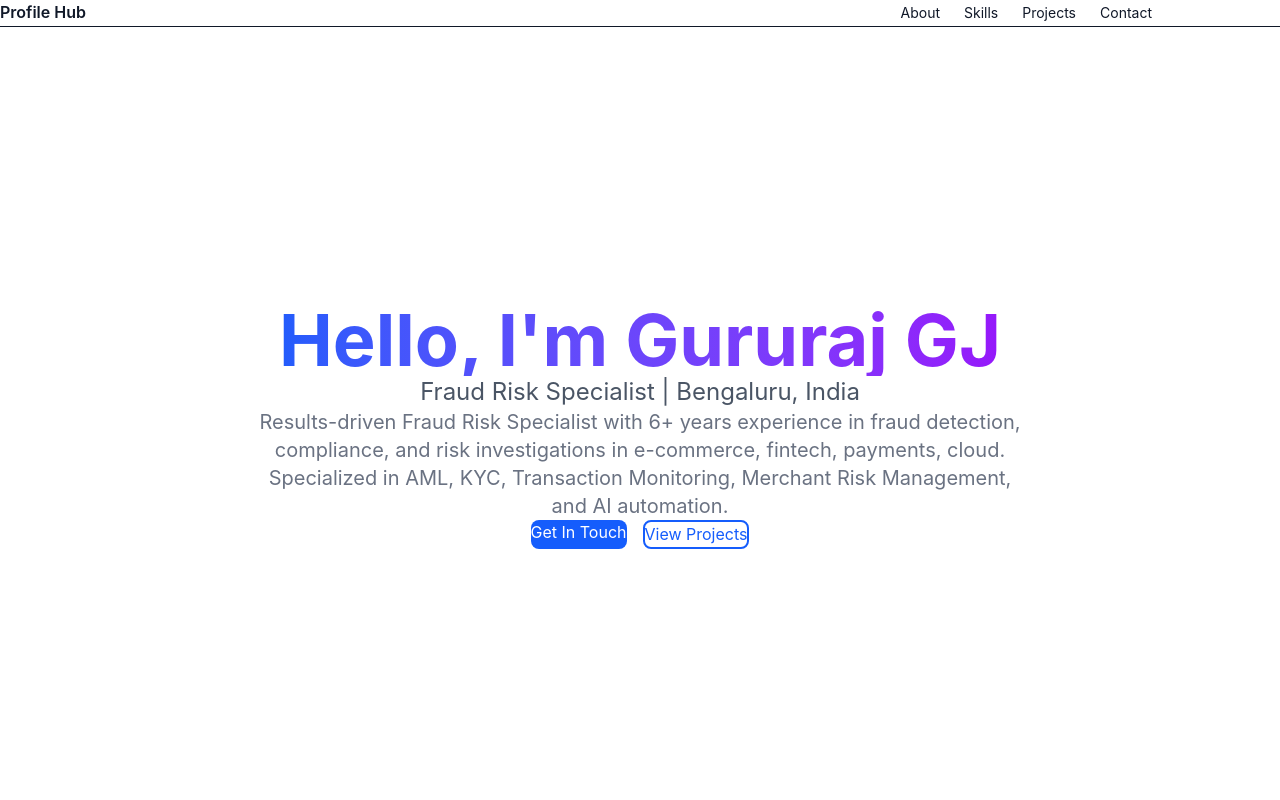
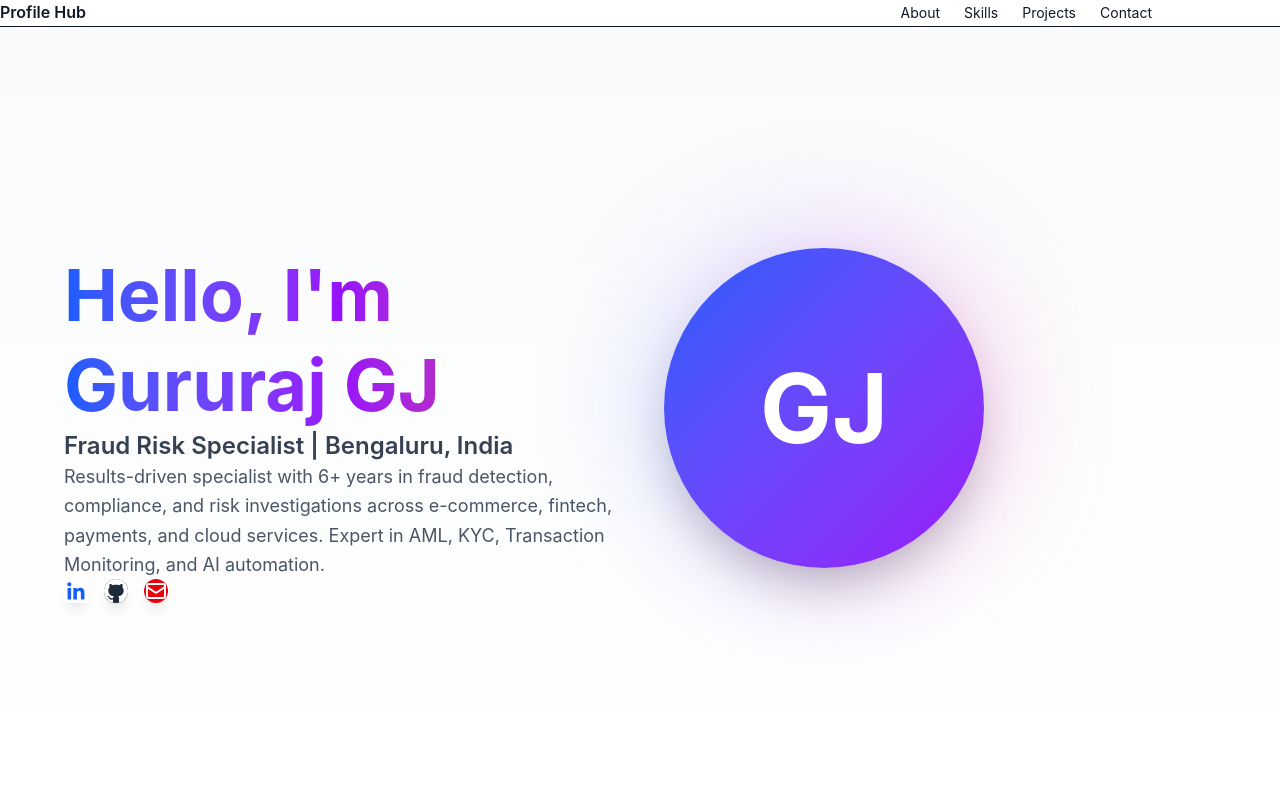
Before and after one commit to Gururaj-GJ/profile-hub, a Next.js app: page / in a window 1280 px wide. Shown: the top 800 px of the page. Built offline with nearby package versions, Linux system fonts and the light colour scheme.

Commit message:
feat: update Hero with animations, social links, and animated avatar
Updated the Hero component layout and styling with animations. Enhanced the content and added gradient backgrounds.

```diff
--- a/src/app/components/Hero.tsx
+++ b/src/app/components/Hero.tsx
@@ -1,30 +1,107 @@
+"use client";
+
+import { motion } from "framer-motion";
+import Image from "next/image";
+
 export default function Hero() {
   return (
-    <section id="hero" className="min-h-screen flex items-center justify-center px-4">
-      <div className="max-w-4xl mx-auto text-center">
-        <h1 className="text-5xl md:text-7xl font-bold mb-6 bg-gradient-to-r from-blue-600 to-purple-600 bg-clip-text text-transparent">
-          Hello, I'm Gururaj GJ
-        </h1>
-        <p className="text-xl md:text-2xl text-gray-600 dark:text-gray-300 mb-4">
+    <section id="hero" className="min-h-screen flex items-center justify-center px-4 py-20 bg-gradient-to-b from-gray-50 to-white dark:from-gray-900 dark:to-gray-800 transition-colors">
+      <div className="max-w-6xl mx-auto grid md:grid-cols-2 gap-12 items-center">
+        <motion.div
+          initial={{ opacity: 0, x: -50 }}
+          animate={{ opacity: 1, x: 0 }}
+          transition={{ duration: 0.8 }}
+        >
+          <motion.h1
+            initial={{ opacity: 0, y: 20 }}
+            animate={{ opacity: 1, y: 0 }}
+            transition={{ duration: 0.6, delay: 0.2 }}
+            className="text-5xl md:text-7xl font-bold mb-6 bg-gradient-to-r from-blue-600 via-purple-600 to-pink-600 bg-clip-text text-transparent leading-tight"
+          >
+            Hello, I'm<br />Gururaj GJ
+          </motion.h1>
+
+          <motion.p
+            initial={{ opacity: 0, y: 20 }}
+            animate={{ opacity: 1, y: 0 }}
+            transition={{ duration: 0.6, delay: 0.4 }}
+            className="text-xl md:text-2xl text-gray-700 dark:text-gray-300 mb-4 font-semibold"
+          >
             Fraud Risk Specialist | Bengaluru, India
-        </p>
-        <p className="text-lg md:text-xl text-gray-500 dark:text-gray-400 mb-8 max-w-3xl mx-auto">
-          Results-driven Fraud Risk Specialist with 6+ years experience in fraud detection, compliance, and risk investigations in e-commerce, fintech, payments, cloud. Specialized in AML, KYC, Transaction Monitoring, Merchant Risk Management, and AI automation.
-        </p>
-        <div className="flex gap-4 justify-center">
+          </motion.p>
+
+          <motion.p
+            initial={{ opacity: 0, y: 20 }}
+            animate={{ opacity: 1, y: 0 }}
+            transition={{ duration: 0.6, delay: 0.6 }}
+            className="text-lg text-gray-600 dark:text-gray-400 mb-8 leading-relaxed"
+          >
+            Results-driven specialist with 6+ years in fraud detection, compliance, and risk investigations across e-commerce, fintech, payments, and cloud services. Expert in AML, KYC, Transaction Monitoring, and AI automation.
+          </motion.p>
+
+          <motion.div
+            initial={{ opacity: 0, y: 20 }}
+            animate={{ opacity: 1, y: 0 }}
+            transition={{ duration: 0.6, delay: 0.8 }}
+            className="flex gap-4 flex-wrap"
+          >
             <a
-            href="#contact"
-            className="px-8 py-3 bg-blue-600 text-white rounded-lg hover:bg-blue-700 transition-colors"
+              href="https://linkedin.com/in/gururaj-gj-52a062b4"
+              target="_blank"
+              rel="noopener noreferrer"
+              className="p-3 bg-blue-600 text-white rounded-full hover:bg-blue-700 transition-all hover:scale-110 shadow-lg"
+              aria-label="LinkedIn"
             >
-            Get In Touch
+              <svg className="w-6 h-6" fill="currentColor" viewBox="0 0 24 24">
+                <path d="M20.447 20.452h-3.554v-5.569c0-1.328-.027-3.037-1.852-3.037-1.853 0-2.136 1.445-2.136 2.939v5.667H9.351V9h3.414v1.561h.046c.477-.9 1.637-1.85 3.37-1.85 3.601 0 4.267 2.37 4.267 5.455v6.286zM5.337 7.433c-1.144 0-2.063-.926-2.063-2.065 0-1.138.92-2.063 2.063-2.063 1.14 0 2.064.925 2.064 2.063 0 1.139-.925 2.065-2.064 2.065zm1.782 13.019H3.555V9h3.564v11.452zM22.225 0H1.771C.792 0 0 .774 0 1.729v20.542C0 23.227.792 24 1.771 24h20.451C23.2 24 24 23.227 24 22.271V1.729C24 .774 23.2 0 22.222 0h.003z"/>
+              </svg>
             </a>
             <a
-            href="#projects"
-            className="px-8 py-3 border-2 border-blue-600 text-blue-600 rounded-lg hover:bg-blue-50 dark:hover:bg-gray-800 transition-colors"
+              href="https://github.com/Gururaj-GJ"
+              target="_blank"
+              rel="noopener noreferrer"
+              className="p-3 bg-gray-800 dark:bg-gray-700 text-white rounded-full hover:bg-gray-900 dark:hover:bg-gray-600 transition-all hover:scale-110 shadow-lg"
+              aria-label="GitHub"
             >
-            View Projects
+              <svg className="w-6 h-6" fill="currentColor" viewBox="0 0 24 24">
+                <path d="M12 0c-6.626 0-12 5.373-12 12 0 5.302 3.438 9.8 8.207 11.387.599.111.793-.261.793-.577v-2.234c-3.338.726-4.033-1.416-4.033-1.416-.546-1.387-1.333-1.756-1.333-1.756-1.089-.745.083-.729.083-.729 1.205.084 1.839 1.237 1.839 1.237 1.07 1.834 2.807 1.304 3.492.997.107-.775.418-1.305.762-1.604-2.665-.305-5.467-1.334-5.467-5.931 0-1.311.469-2.381 1.236-3.221-.124-.303-.535-1.524.117-3.176 0 0 1.008-.322 3.301 1.23.957-.266 1.983-.399 3.003-.404 1.02.005 2.047.138 3.006.404 2.291-1.552 3.297-1.23 3.297-1.23.653 1.653.242 2.874.118 3.176.77.84 1.235 1.911 1.235 3.221 0 4.609-2.807 5.624-5.479 5.921.43.372.823 1.102.823 2.222v3.293c0 .319.192.694.801.576 4.765-1.589 8.199-6.086 8.199-11.386 0-6.627-5.373-12-12-12z"/>
+              </svg>
             </a>
+            <a
+              href="mailto:gururaj.gj.guru@gmail.com"
+              className="p-3 bg-red-600 text-white rounded-full hover:bg-red-700 transition-all hover:scale-110 shadow-lg"
+              aria-label="Email"
+            >
+              <svg className="w-6 h-6" fill="none" stroke="currentColor" viewBox="0 0 24 24">
+                <path strokeLinecap="round" strokeLinejoin="round" strokeWidth={2} d="M3 8l7.89 5.26a2 2 0 002.22 0L21 8M5 19h14a2 2 0 002-2V7a2 2 0 00-2-2H5a2 2 0 00-2 2v10a2 2 0 002 2z" />
+              </svg>
+            </a>
+          </motion.div>
+        </motion.div>
+
+        <motion.div
+          initial={{ opacity: 0, x: 50, scale: 0.8 }}
+          animate={{ opacity: 1, x: 0, scale: 1 }}
+          transition={{ duration: 0.8, delay: 0.3 }}
+          className="relative"
+        >
+          <motion.div
+            animate={{
+              y: [0, -20, 0],
+            }}
+            transition={{
+              duration: 4,
+              repeat: Infinity,
+              ease: "easeInOut"
+            }}
+            className="relative w-64 h-64 md:w-80 md:h-80 mx-auto"
+          >
+            <div className="absolute inset-0 bg-gradient-to-r from-blue-500 via-purple-500 to-pink-500 rounded-full blur-3xl opacity-30 animate-pulse"></div>
+            <div className="relative w-full h-full bg-gradient-to-br from-blue-600 to-purple-600 rounded-full flex items-center justify-center text-white text-8xl font-bold shadow-2xl">
+              GJ
             </div>
+          </motion.div>
+        </motion.div>
       </div>
     </section>
   );
```
Lines whose indentation alone changed are shown as unchanged.
